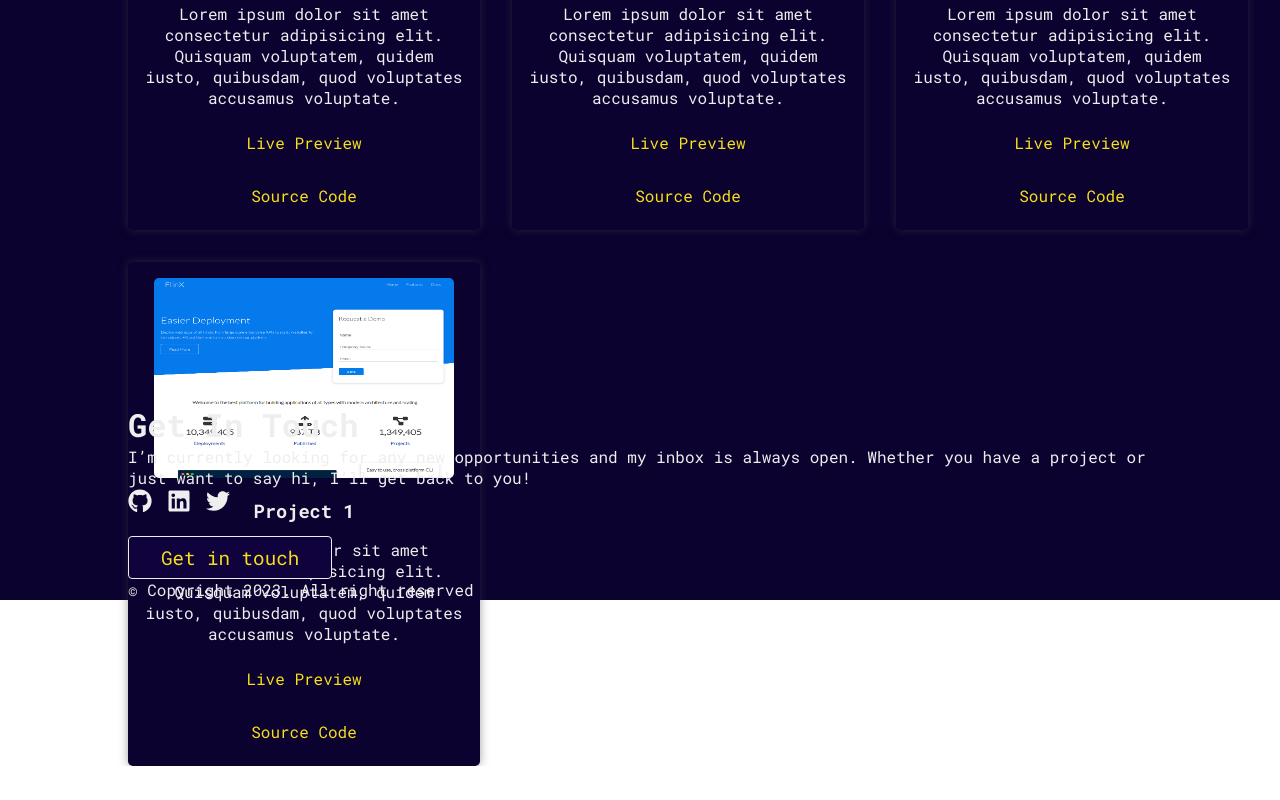
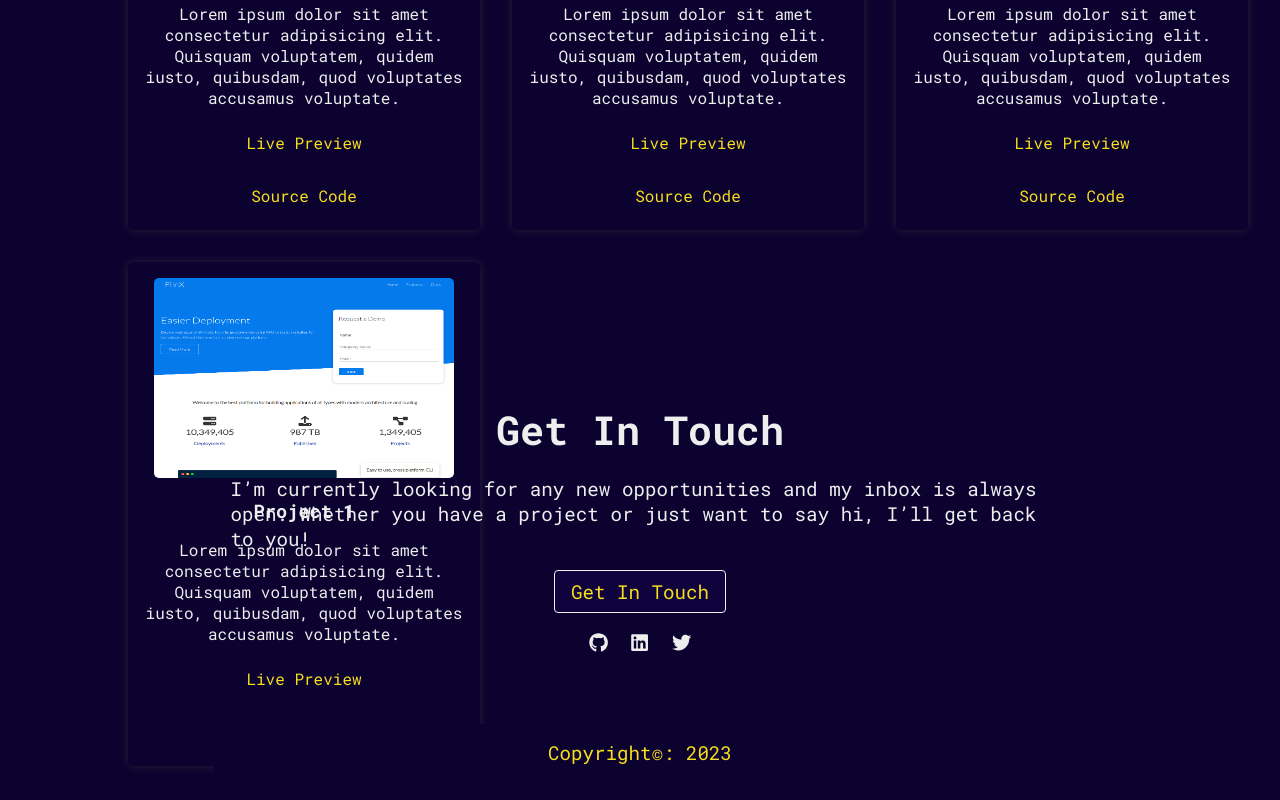
Before and after one commit to brain-ambani/brian-codes, a React (Create React App) app: page / in a window 1280 px wide. Shown: the part 1623-2423 px from the top of the page. Before the commit the page ends 2389 px from the top, so only its background shows below. Built offline with nearby package versions, Linux system fonts and the light colour scheme.

Commit message:
updated the contact file

```diff
--- a/src/components/contact/Contact.jsx
+++ b/src/components/contact/Contact.jsx
@@ -11,6 +11,9 @@ export default function Contact() {
         open. Whether you have a project or just want to say hi, I’ll get back
         to you!
       </p>
+      <a href="mailto:brainambani1@gmail.com" className="btn">
+        Get In Touch
+      </a>
       <div className="socials">
         <a
           href="https://github.com/brian-ambani"
@@ -34,9 +37,8 @@ export default function Contact() {
           <FaTwitter />
         </a>
       </div>
-      <button className="btn">Get in touch</button>
 
-      <p>&copy; Copyright 2023. All right reserved</p>
+      <p className="copyright">Copyright&copy;: 2023</p>
     </div>
   );
 }
--- a/src/components/contact/contact.css
+++ b/src/components/contact/contact.css
@@ -1,3 +1,48 @@
-.contact{
-    margin-bottom:2.2rem;
+.contact {
+  display: flex;
+  flex-direction: column;
+  justify-content: center;
+  align-items: center;
 }
+
+.contact h1 {
+  font-size: 2.5rem;
+  font-weight: 700;
+  margin-bottom: 1.2rem;
+}
+
+.contact p {
+  width: 80%;
+  font-size: 1.2rem;
+  margin-bottom: 1.2rem;
+}
+
+.contact a {
+  font-size: 1.2rem;
+  color: #f7df1e;
+  text-decoration: none;
+  margin-bottom: 1.2rem;
+}
+
+.contact a:hover {
+  color: #f7df1e;
+}
+
+.contact .btn {
+  padding: 0.5rem 1rem;
+  margin-bottom: 1.2rem;
+}
+
+.contact .btn:hover {
+  background-color: #f7df1e;
+  color: #0c0230;
+  transition: all 0.3s ease-in-out;
+}
+
+.copyright {
+  background-color: #0c0230;
+  color: #f7df1e;
+  text-align: center;
+  padding: 1rem;
+  margin-top: 2rem;
+}
```
